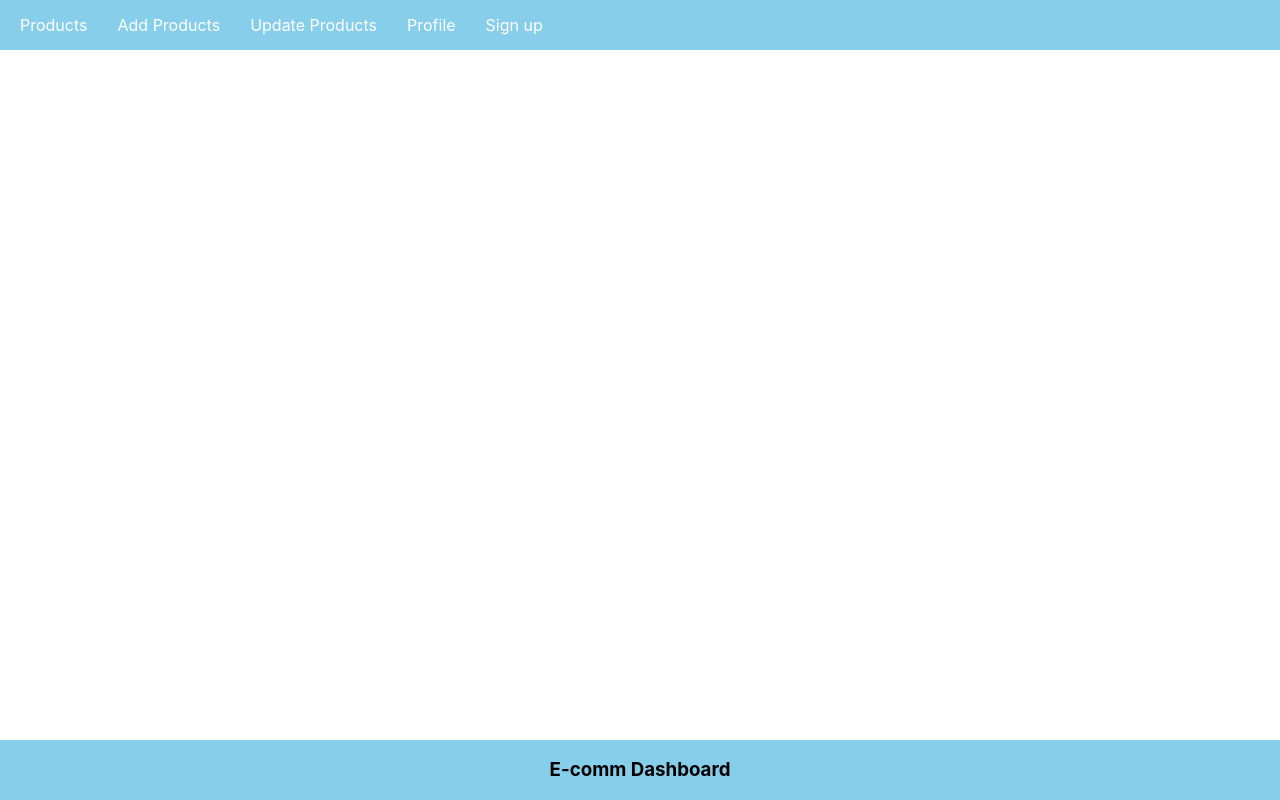
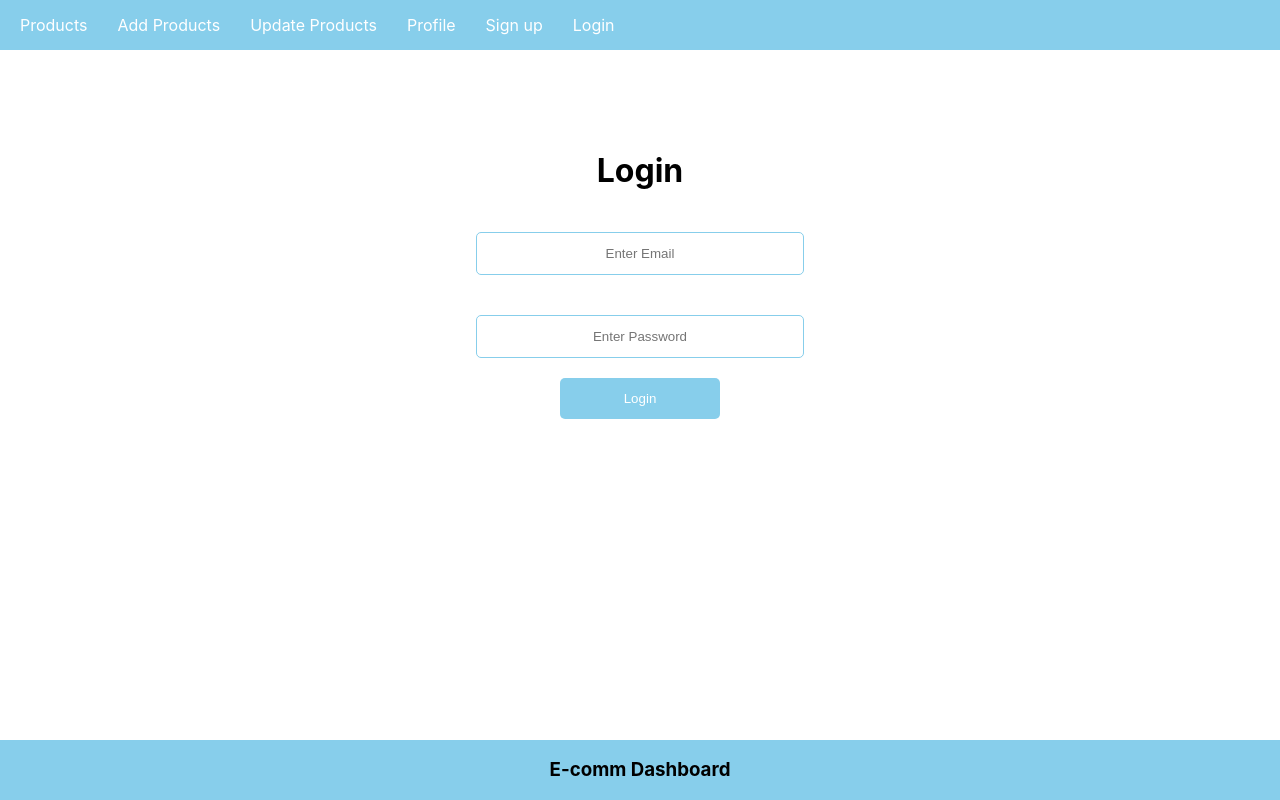
Before and after one commit to shersheryar/E-commerce-MERN-STACK, a React (Create React App) app in the folder frontend/: page /login in a window 1280 px wide. Built offline with nearby package versions, Linux system fonts and the light colour scheme.

Commit message:
update login page

```diff
--- a/frontend/src/App.css
+++ b/frontend/src/App.css
@@ -21,6 +21,14 @@
   background-color: skyblue;
 
 }
+.login{
+  display: flex;
+  flex-direction: column;
+  /* justify-content: center; */
+  align-items: center;
+  margin-top: 5rem;
+}
+
 .register{
   display: flex;
   flex-direction: column;
@@ -46,3 +54,12 @@
   cursor: pointer;
   width: 10rem;
 }
+.loginBtn{
+  padding: 13px;
+  background-color: skyblue;
+  border: hidden;
+  color: white;
+  border-radius: 5px;
+  cursor: pointer;
+  width: 10rem;
+}
--- a/frontend/src/App.js
+++ b/frontend/src/App.js
@@ -4,6 +4,7 @@
 import { BrowserRouter, Routes, Route } from "react-router-dom";
 import "./App.css";
 import PrivateComponent from "./components/PrivateComponent";
+import Login from "./components/Login";
 
 function App() {
   return (
@@ -19,6 +20,7 @@
             <Route path="/profile" element={<h1>Profile Component</h1>} />
           </Route>
           <Route path="/signup" element={<Signup />} />
+          <Route path="/login" element={<Login />} />
         </Routes>
       </BrowserRouter>
       <Footer />
--- /dev/null
+++ b/frontend/src/components/Login.js
@@ -0,0 +1,55 @@
+import React, { useEffect, useState } from "react";
+import { useNavigate } from "react-router-dom";
+
+const Login = () => {
+  const [email, setEmail] = useState("");
+  const [password, setPassword] = useState("");
+  const navigate = useNavigate();
+  useEffect(() => {
+    const auth = localStorage.getItem("user");
+    if (auth) {
+      navigate("/");
+    }
+  });
+  const handleLogin = async () => {
+    let result = await fetch("http://localhost:5005/login", {
+      method: "post",
+      body: JSON.stringify({ email, password }),
+      headers: {
+        "Content-Type": "application/json",
+      },
+    });
+    result = await result.json();
+    console.log(result);
+    if (result.name) {
+      localStorage.setItem("user", JSON.stringify(result));
+      navigate("/");
+    } else {
+      alert("please enter correct details");
+    }
+  };
+  return (
+    <div className="login">
+      <h1>Login</h1>
+      <input
+        className="inputBox"
+        type="text"
+        placeholder="Enter Email"
+        onChange={(e) => setEmail(e.target.value)}
+        value={email}
+      />
+      <input
+        className="inputBox"
+        type="password"
+        placeholder="Enter Password"
+        onChange={(e) => setPassword(e.target.value)}
+        value={password}
+      />
+      <button className="loginBtn" type="button" onClick={handleLogin}>
+        Login
+      </button>
+    </div>
+  );
+};
+
+export default Login;
--- a/frontend/src/components/Nav.js
+++ b/frontend/src/components/Nav.js
@@ -9,6 +9,7 @@
   };
   return (
     <div>
+
       <ul className="nav-bar">
         <li>
           <Link to={"/"}>Products</Link>
@@ -22,15 +23,24 @@
         <li>
           <Link to={"/profile"}>Profile</Link>
         </li>
-        <li>
-          {auth ? (
-            <Link onClick={logout} to={"/signup"}>
+
+        {auth ? (
+          <li>
+            {" "}
+            <Link onClick={logout} to={"/login"}>
               Logout
             </Link>
-          ) : (
-            <Link to={"/signup"}>Sign up</Link>
-          )}
-        </li>
+          </li>
+        ) : (
+          <>
+            <li>
+              <Link to={"/signup"}>Sign up</Link>
+            </li>
+            <li>
+              <Link to={"/login"}>Login</Link>
+            </li>
+          </>
+        )}
       </ul>
     </div>
   );
```
